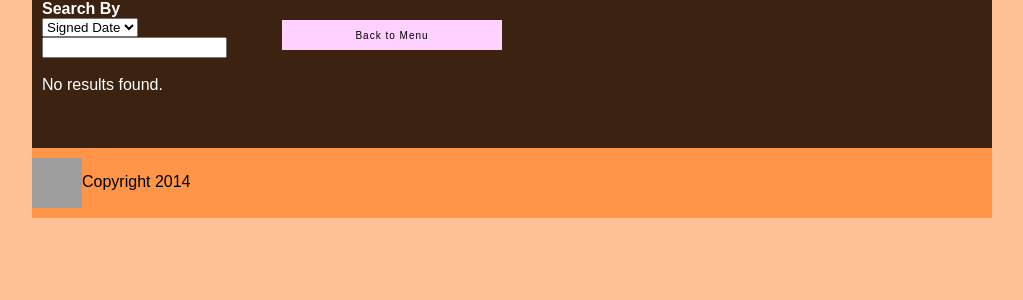
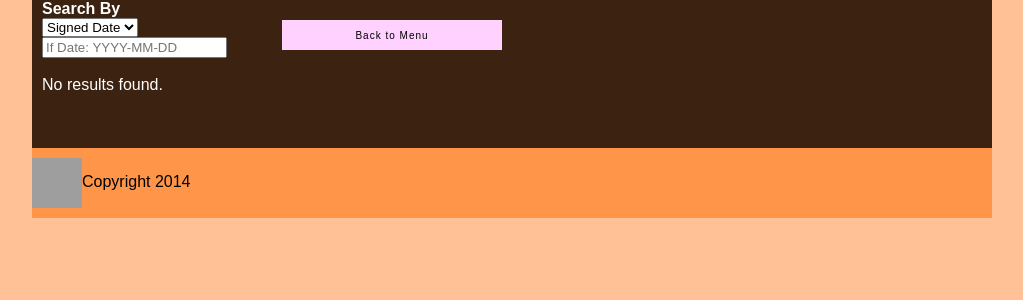
Before and after one commit to veeann/joanie_cupcakes, a PHP site: page /viewattendance.php in a window 1280 px wide. Shown: the part 191-491 px from the top of the page, without its empty margins (128-1151 px from the left). Run offline with PHP 8.4, Linux system fonts and the light colour scheme; the visitor is signed in with stand-in values (Sample User, id 1); data that the repository does not hold is empty; grey boxes are pictures that could not be loaded.

Commit message:
Update viewattendance.php

```diff
--- a/viewattendance.php
+++ b/viewattendance.php
@@ -75,7 +75,7 @@ button{
           @mysqli_close($sqlconn);
           ?>
         </select>
-        <input type="text" name="search"><br>
+        <input type="text" name="search" placeholder="If Date: YYYY-MM-DD"><br>
         </form>
         </br>
       </div>
@@ -113,10 +113,12 @@ button{
             $sqlquery.="WHERE attendance_id = $searchterm ";
           else if($searchby=="day") {
             if ($rank=="Administrator")
-              $sqlquery.="WHERE upper(signed_date) LIKE upper(\"%$searchterm%\") ";
+              $sqlquery.="WHERE signed_date = \"$searchterm\" ";
             else
-              $sqlquery.="WHERE employee_id=$userid AND upper(signed_date) LIKE upper(\"%$searchterm%\") ";
+              $sqlquery.="WHERE employee_id=$userid AND signed_date = \"$searchterm\" ";
           }
+
+          $sqlquery.="ORDER BY attendance_id DESC ";
 
 
           $result=@mysqli_query($sqlconn, $sqlquery);
```
